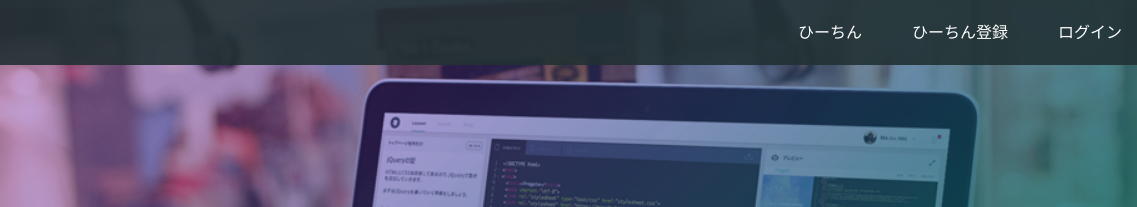
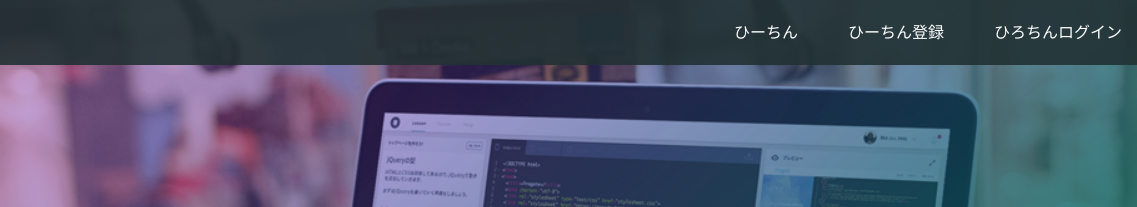
Before and after one commit to mofu-piyo/mofu-piyo.github.io, a plain HTML site: page index.html in a window 1280 px wide. Shown: the top 207 px of the page, 143-1280 px from the left. Drawn offline with Linux system fonts and the light colour scheme.

```diff
--- a/index.html
+++ b/index.html
@@ -17,7 +17,7 @@
       <div class="header-right">
         <a href="#">ひーちん</a>
         <a href="#">ひーちん登録</a>
-        <a href="#" class="login">ログイン</a>
+        <a href="#" class="login">ひろちんログイン</a>
       </div>
     </div>
   </header>
```
